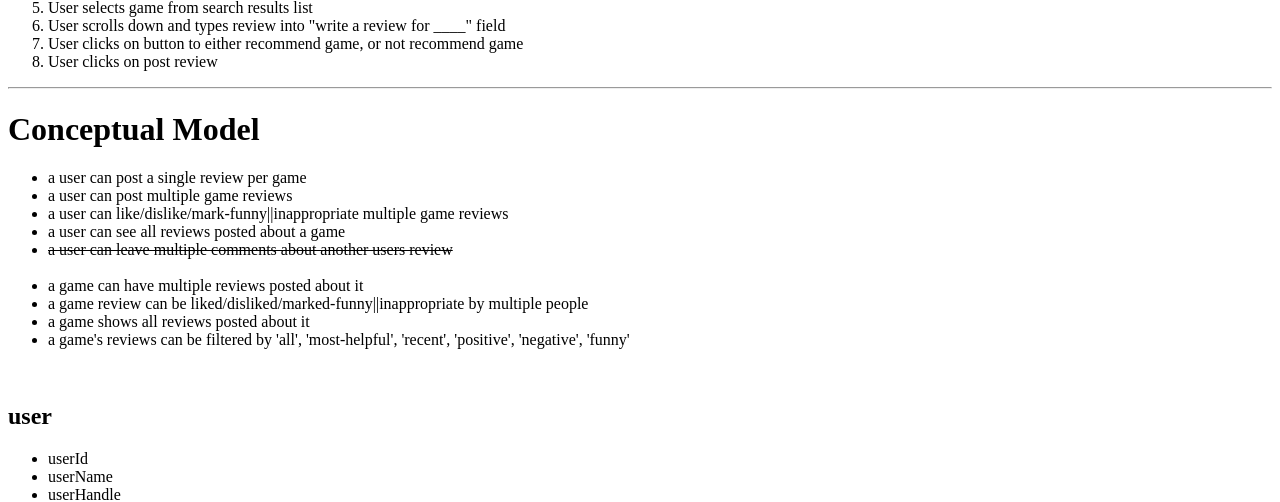
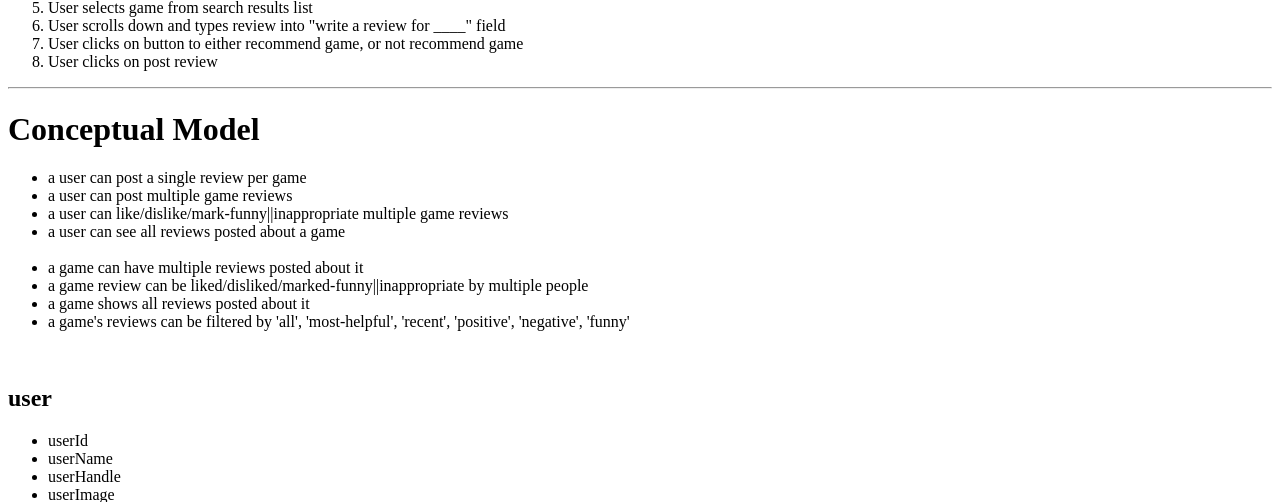
Before and after one commit to vbroskas/steam-user, a PHP site: page / in a window 1280 px wide. Shown: the part 991-1493 px from the top of the page. Run offline with PHP 8.4, Linux system fonts and the light colour scheme.

Commit message:
ERD composed, entities and attributes should be final

```diff
--- a/index.php
+++ b/index.php
@@ -66,7 +66,6 @@
 			<li>a user can post multiple game reviews</li>
 			<li>a user can like/dislike/mark-funny||inappropriate multiple game reviews</li>
 			<li>a user can see all reviews posted about a game</li>
-			<strike><li>a user can leave multiple comments about another users review</li></strike>
 			<br>
 			<li>a game can have multiple reviews posted about it</li>
 			<li>a game review can be liked/disliked/marked-funny||inappropriate by multiple people</li>
@@ -112,39 +111,6 @@
 		<br>
 		<hr>
 
-		<!--
-		<strike><h3>Entities for a posted review on game homepage</h3></strike>
-		<ol>
-			<li>REVIEW STATS--Displays # and % of users who found the review helpful, shows # of users who found review funny</li>
-			<li>COMMENTS ICON--Displays # of comments posted about that particular review</li>
-			<li>USER ICON--Displays avatar, userHandle, numOfGamesOwned, numOfReviews</li>
-			<li>USER RECOMMENDATION--Thumbs up/down icon && numHoursPlayed</li>
-			<li>REVIEW BODY--Date Reivew was posted && content of review</li>
-			<li>BOTTOM FEEDBACK ICONS--"was this review helpful?" YES/NO/FUNNY icons</li>
-		</ol>
-
-
-
-		<strike><h3>Entities for a selected game review</h3></strike>
-		<ol>
-			<li>USER ICON--Displays avatar</li>
-			<li>USER HANDLE--Displays user handle >> reviews >> selected game</li>
-			<li>REVIEW STATS--Displays # and % of users who found the review helpful, shows # of users who found review funny</li>
-			<li>USER RECOMMENDATION--Thumbs up/down icon && numHoursPlayed</li>
-			<li>REVIEW BODY--Date Reivew was posted && content of review</li>
-			<li>BOTTOM FEEDBACK ICONS--"was this review helpful?" YES/NO/FUNNY/FLAG INAPROPPRIATE icons</li>
-			<li>THREAD INFO--numOfComments, checkbox(Subscribe to thread), ?(hover-icon)</li>
-			<li>EMPTY FIELD--add comment to thread</li>
-			<li>POSTED COMMENTS--shows user avatar, userName, dateCommentPosted, commentText</li>
-		</ol>
-			-->
-
-
-
-
-
-
-
 	</body>
 
 </html>
```
